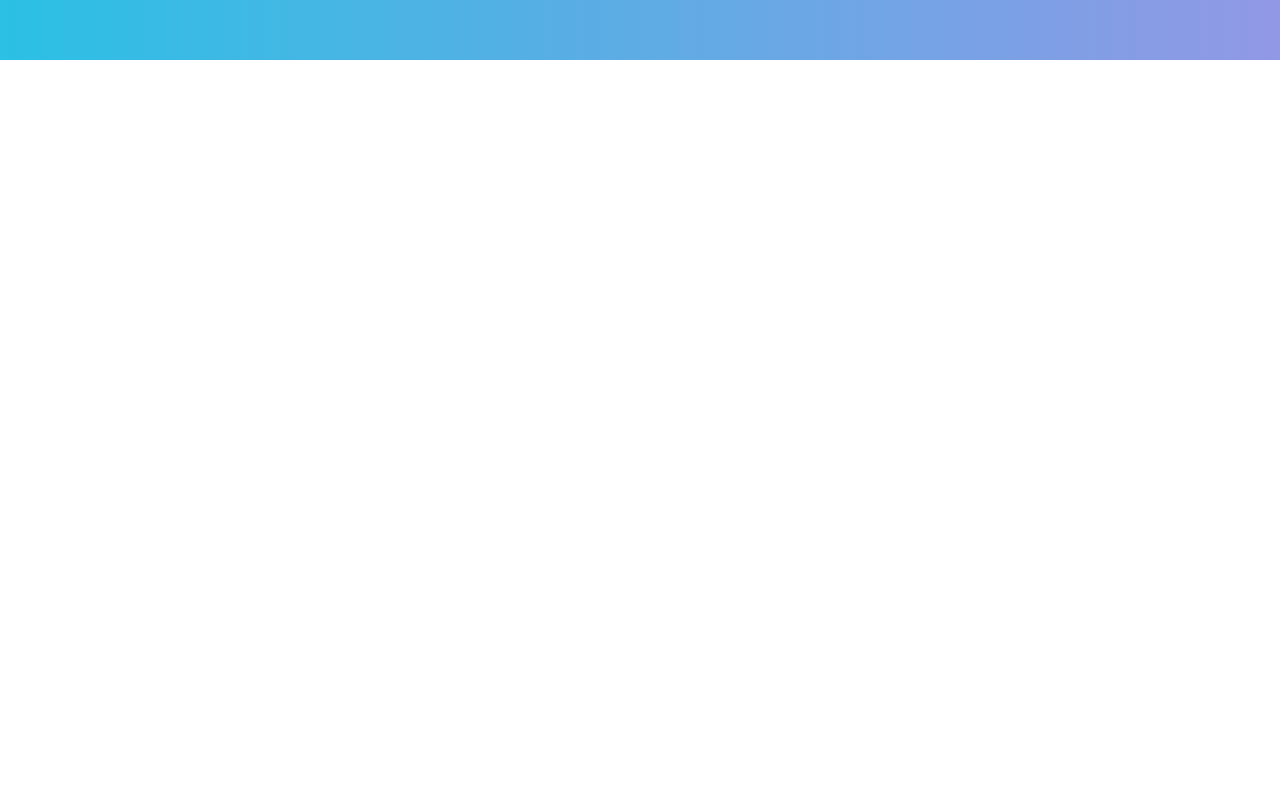
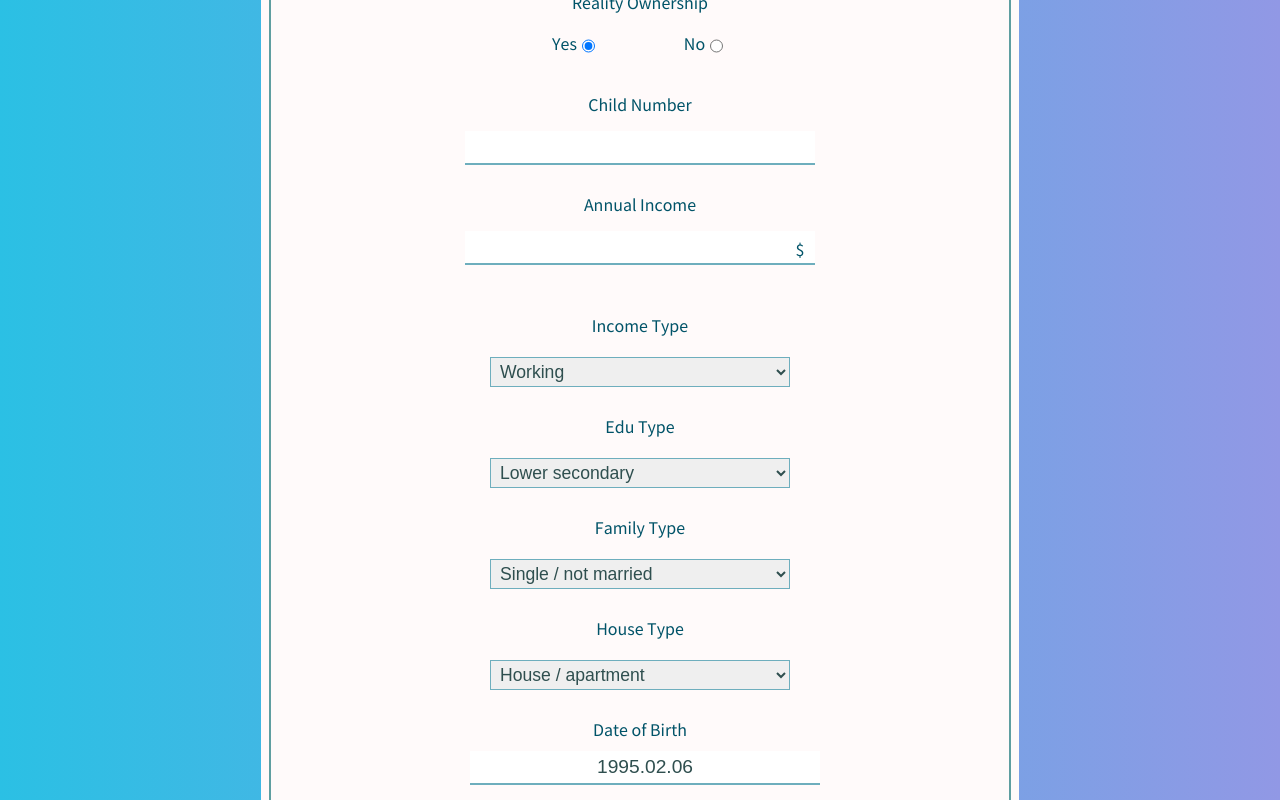
Before and after one commit to widalida26/moazone, a React (Create React App) app in the folder client/: page / in a window 1280 px wide. Shown: the part 740-1540 px from the top of the page. Before the commit the page ends 800 px from the top, so only its background shows below. Built offline with nearby package versions, Linux system fonts and the light colour scheme.

Commit message:
add : date form

```diff
--- a/client/package.json
+++ b/client/package.json
@@ -9,6 +9,7 @@
     "axios": "^0.27.2",
     "native": "^0.3.3",
     "react": "^18.2.0",
+    "react-datepicker": "^4.8.0",
     "react-dom": "^18.2.0",
     "react-icons": "^4.4.0",
     "react-native": "^0.69.4",
--- /dev/null
+++ b/client/src/Components/DateForm.jsx
@@ -0,0 +1,18 @@
+import React from 'react';
+import DatePicker from 'react-datepicker';
+import 'react-datepicker/dist/react-datepicker.css';
+
+const DateForm = (props) => {
+  return (
+    <div className="input-container">
+      <div className="form-guide">{props.guide}</div>
+      <DatePicker
+        dateFormat="yyyy.MM.dd"
+        selected={props.date}
+        onChange={(date) => props.setDate(date)}
+        popperPlacement="bottom"
+      />
+    </div>
+  );
+};
+export default DateForm;
--- a/client/src/Components/InputForm.jsx
+++ b/client/src/Components/InputForm.jsx
@@ -6,11 +6,12 @@ const InputForm = (props) => {
       <div className="form-guide">{props.guide}</div>
       <input
         className="info-input"
-        type={props.type === null ? 'text' : props.type}
+        type={props.type ? props.type : 'text'}
         value={props.value}
-        ref={props.inputRef}
+        ref={props.inputRef ? props.inputRef : null}
         onChange={props.onChange}
       />
+      {props.unit ? <span class="input-unit">{props.unit}</span> : null}
     </div>
   );
 };
--- a/client/src/Components/RadioForm.jsx
+++ b/client/src/Components/RadioForm.jsx
@@ -1,19 +1,19 @@
 import React from 'react';
 
 const RadioForm = (props) => {
-  const answerList = props.answerList !== null ? props.answerList : [('Yes', 'No')];
+  const answerList = props.list ? props.list : ['Yes', 'No'];
   return (
     <div className="input-container">
       <div className="form-guide">{props.guide}</div>
       <div className="radio-container">
-        {props.list.map((value, i) => (
+        {answerList.map((value, i) => (
           <React.Fragment key={i}>
             <div className="radio-input">
               {value}{' '}
               <input
-                value={value}
+                value={value[0]}
                 type="radio"
-                checked={props.state === value}
+                checked={props.state === value[0]}
                 onClick={props.onClick}
               />
             </div>
--- /dev/null
+++ b/client/src/Components/SelectForm.jsx
@@ -0,0 +1,22 @@
+import React from 'react';
+
+const SelectForm = (props) => {
+  return (
+    <div className="input-container">
+      <div className="form-guide">{props.guide}</div>
+      <select
+        name="Income Type"
+        className="select-container"
+        selected={props.value}
+        onChange={(event) => props.onSelect(event.target.value)}
+      >
+        {props.list.map((value, i) => (
+          <option key={i} value={value}>
+            {value}
+          </option>
+        ))}
+      </select>
+    </div>
+  );
+};
+export default SelectForm;
--- a/client/src/Enter.jsx
+++ b/client/src/Enter.jsx
@@ -5,6 +5,9 @@ import { setToken } from './Auth';
 import { HiInformationCircle } from 'react-icons/hi';
 import InputForm from './Components/InputForm';
 import RadioForm from './Components/RadioForm';
+import SelectForm from './Components/SelectForm';
+import DateForm from './Components/DateForm';
+import { incomeTypeList, eduTypeList, familyTypeList, houseTypeList } from './List';
 
 function Enter() {
   const [username, setUsername] = useState('');
@@ -14,12 +17,21 @@ function Enter() {
   const [lastClass, setLastClass] = useState('info-input id-last');
   const [phoneNumber, setPhoneNumber] = useState('');
   const [gender, setGender] = useState('Male');
-  const [carOwnership, setCarOwnership] = useState('Yes');
+  const [carOwnership, setCarOwnership] = useState('Y');
+  const [realityOwnership, setRealityOwnership] = useState('Y');
+  const [childNumber, setChildNumber] = useState('');
+  const [income, setIncome] = useState('');
+  const [incomeType, setIncomeType] = useState(incomeTypeList[0]);
+  const [eduType, setEduType] = useState(eduTypeList[0]);
+  const [familyType, setFamilyType] = useState(familyTypeList[0]);
+  const [houseType, setHouseType] = useState(houseTypeList[0]);
+  const [birthDate, setBirthDate] = useState(new Date(1995, 1, 6));
+  const [employmentDate, setEmploymentDate] = useState(new Date(2019, 1, 12));
+  const [cellphoneOwnership, setCellphoneOwnership] = useState('Y');
   const idFirstRef = useRef();
   const idGenderRef = useRef();
   const idLastRef = useRef();
   const phoneNumberRef = useRef();
-  const answerList = ['Yes', 'No'];
   const genderList = ['Male', 'Female'];
 
   const navigate = useNavigate();
@@ -38,10 +50,12 @@ function Enter() {
   };
 
   const handleInputValue = (e, inputLength, setValue) => {
-    const regex = new RegExp(`[0-9]{0,${inputLength}}`);
-    // const regex = /^[0-9|-]{0,inputLength}$/;
+    // const value = Number(e.target.value.replace(/(^0+)/, ''));
+    const regex = new RegExp(`^[0-9|,]{0,${inputLength}}$`);
     if (regex.test(e.target.value)) {
-      setValue(e.target.value);
+      const value = parseFloat(e.target.value.replace(/,/g, ''));
+      const separated = value ? value.toLocaleString() : '';
+      setValue(separated);
     }
   };
 
@@ -111,6 +125,14 @@ function Enter() {
   const handleRadio = (e, setValue) => {
     setValue(e.target.value);
   };
+
+  const handleSelect = (selected, setValue) => {
+    setValue(selected);
+  };
+  // const addThousandsSeperator = (num) => {
+  // return num.toLocaleString();
+  // return num.toString().replace(/\B(?=(\d{3})+(?!\d))/g, ',');
+  // };
 
   const onClickEnter = () => {
     // navigate('/consent');
@@ -187,9 +209,54 @@ function Enter() {
         />
         <RadioForm
           guide="Car Ownership"
-          list={answerList}
           state={carOwnership}
           onClick={(event) => handleRadio(event, setCarOwnership)}
+        />
+        <RadioForm
+          guide="Reality Ownership"
+          state={realityOwnership}
+          onClick={(event) => handleRadio(event, setRealityOwnership)}
+        />
+        <InputForm
+          guide="Child Number"
+          value={childNumber}
+          onChange={(event) => handleInputValue(event, 2, setChildNumber)}
+        />
+        <InputForm
+          guide="Annual Income"
+          unit="$"
+          value={income}
+          onChange={(event) => handleInputValue(event, 10, setIncome)}
+        />
+        <SelectForm
+          guide="Income Type"
+          value={incomeType}
+          onSelect={(event) => handleSelect(event, setIncomeType)}
+          list={incomeTypeList}
+        />
+        <SelectForm
+          guide="Edu Type"
+          value={eduType}
+          onSelect={(event) => handleSelect(event, setEduType)}
+          list={eduTypeList}
+        />
+        <SelectForm
+          guide="Family Type"
+          value={familyType}
+          onSelect={(event) => handleSelect(event, setFamilyType)}
+          list={familyTypeList}
+        />
+        <SelectForm
+          guide="House Type"
+          value={houseType}
+          onSelect={(event) => handleSelect(event, setHouseType)}
+          list={houseTypeList}
+        />
+        <DateForm guide="Date of Birth" date={birthDate} setDate={setBirthDate} />
+        <DateForm
+          guide="Date of Employment"
+          date={employmentDate}
+          setDate={setEmploymentDate}
         />
         <button className="enter-button" type="button" onChange={onClickEnter}>
           ENTER
--- /dev/null
+++ b/client/src/List.jsx
@@ -0,0 +1,31 @@
+const incomeTypeList = [
+  'Working',
+  'State Servent',
+  'Commercial Associate',
+  'Student',
+  'Pensioner',
+];
+const eduTypeList = [
+  'Lower secondary',
+  'Secondary / secondary special',
+  'Incomplete higher',
+  'Higher education',
+  'Academic degree',
+];
+const familyTypeList = [
+  'Single / not married',
+  'Married',
+  'Civil marriage',
+  'Separated',
+  'Widow',
+];
+const houseTypeList = [
+  'House / apartment',
+  'Municipal apartment',
+  'Co-op apartment',
+  'Office apartment',
+  'Rented apartment',
+  'With parents',
+];
+
+export { incomeTypeList, eduTypeList, familyTypeList, houseTypeList };
--- a/client/src/index.css
+++ b/client/src/index.css
@@ -40,13 +40,16 @@ body {
 }
 
 input {
+  width: 340px;
+  padding: 5px;
   border-top: 0px;
   border-left: 0px;
   border-right: 0px;
   border-color: #6eaebd;
-  padding: 5px;
+  outline: none;
   color: darkslategray;
   font-size: 1.2em;
+  text-align: center;
 }
 
 /* enter page */
@@ -60,11 +63,14 @@ input {
 .form-container {
   background-color: snow;
   width: 60%;
-  max-width: 1000px;
-  min-width: 500px;
-  height: 445px;
+  height: 80%;
+  max-width: 800px;
+  min-width: 600px;
   margin: 0px;
   margin-top: 50px;
+  margin-bottom: 30px;
+  outline: 2px solid cadetblue;
+  outline-offset: -10px;
   overflow: auto;
   flex-basis: auto;
   display: flex;
@@ -105,7 +111,6 @@ input {
 .info-input {
   width: 340px;
   margin-top: 15px;
-  outline: none;
   text-align: center;
 }
 
@@ -135,19 +140,60 @@ input {
   text-align: left;
 }
 
+.input-unit {
+  position: relative;
+  left: 160px;
+  top: -25px;
+}
+
 .radio-container {
   min-width: 150px;
-  max-width: 340px;
   display: flex;
   flex-direction: row;
   justify-content: space-between;
 }
 
 .radio-input {
-  margin-top: 15px;
+  max-width: 20px;
+  margin-top: 20px;
+  margin-bottom: 10px;
   display: flex;
+  justify-content: center;
+  /* text-align: center; */
 }
 
+.select-container {
+  margin-top: 20px;
+  max-width: 340px;
+  min-width: 300px;
+  height: 30px;
+  border-color: #6eaebd;
+  outline-color: #6eaebd;
+  color: darkslategray;
+  font-size: 1.1em;
+  text-indent: 5px;
+}
+
+.react-datepicker-wrapper {
+  margin-top: 10px;
+  width: 340px;
+}
+
+.react-datepicker-ignore-onclickoutside {
+  text-align: center;
+  /* justify-content: center;
+  align-items: center; */
+}
+
+.react-datepicker-popper {
+  /* inset: 20% 20% 20% 20%; */
+  /* display: flex; */
+}
+/* .react-datepicker__month-container {
+  positoin: relative;
+  align-self: center;
+  text-align: center;
+} */
 .enter-button {
   background: linear-gradient(to right, #2bc0e4, #9198e5);
   width: 350px;
```
Also changed, not shown: 2 other files (tests, documents, lock files or other folders).
